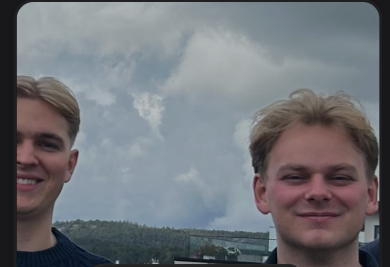
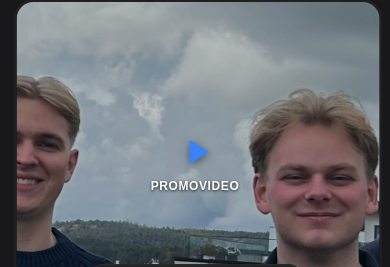
Before and after one commit to sigurdmaeland/gruppe14_IS310, a React (Vite) app: page / in a window 390 px wide. Shown: the part 186-453 px from the top of the page. Built offline with nearby package versions, Linux system fonts and the light colour scheme.

Commit message:
gjort endirnger i kontakt.jsx og tilhørende css

```diff
--- a/src/components/Hero.jsx
+++ b/src/components/Hero.jsx
@@ -1,7 +1,9 @@
-import React from 'react';
+import React, { useState } from 'react';
 import './css/hero.css';
 
 const Hero = () => {
+  const [isVideoModalOpen, setIsVideoModalOpen] = useState(false);
+
   const handleScrollToSection = (sectionId) => {
     const element = document.getElementById(sectionId);
     if (element) {
@@ -10,6 +12,14 @@ const Hero = () => {
         block: 'start'
       });
     }
+  };
+
+  const openVideoModal = () => {
+    setIsVideoModalOpen(true);
+  };
+
+  const closeVideoModal = () => {
+    setIsVideoModalOpen(false);
   };
 
   return (
@@ -25,6 +35,19 @@ const Hero = () => {
               e.target.nextElementSibling.style.display = 'flex';
             }}
           />
+
+          {/* Play button overlay på bildet */}
+          <button
+            className="hero-play-button"
+            onClick={openVideoModal}
+            aria-label="Se promovideo"
+          >
+            <svg viewBox="0 0 24 24" fill="currentColor" className="play-icon">
+              <path d="M8 5v14l11-7z"/>
+            </svg>
+            <span className="play-text">Promovideo</span>
+          </button>
+
           <div className="hero-image-placeholder" style={{display: 'none'}}>
             <div className="placeholder-content">
               <h3>Gruppe 14</h3>
@@ -53,6 +76,29 @@ const Hero = () => {
             </button>
           </div>
         </div>
+
+        {/* Video Modal */}
+        {isVideoModalOpen && (
+          <div className="hero-video-modal-overlay" onClick={closeVideoModal}>
+            <div className="hero-video-modal-content" onClick={(e) => e.stopPropagation()}>
+              <button
+                className="hero-video-modal-close"
+                onClick={closeVideoModal}
+                aria-label="Lukk video"
+              >
+                ×
+              </button>
+              <div className="hero-video-modal-wrapper">
+                <iframe
+                  className="hero-video-modal-iframe"
+                  src="https://www.youtube.com/embed/9z8irRiijeo?autoplay=1&modestbranding=1&rel=0&showinfo=0"
+                  title="Promovideo"
+                  allowFullScreen
+                />
+              </div>
+            </div>
+          </div>
+        )}
       </div>
     </section>
   );
--- a/src/components/Navbar.jsx
+++ b/src/components/Navbar.jsx
@@ -64,11 +64,6 @@ function Navbar() {
               </a>
             </li>
             <li>
-              <a href="#promovideo" className="navbar-link" onClick={(e) => handleSmoothScroll(e, 'promovideo')}>
-                Promovideo
-              </a>
-            </li>
-            <li>
               <a href="#prosjekter" className="navbar-link" onClick={(e) => handleSmoothScroll(e, 'prosjekter')}>
                 Prosjekter
               </a>
--- a/src/components/css/hero.css
+++ b/src/components/css/hero.css
@@ -39,6 +39,57 @@
   border-radius: 20px;
   box-shadow: var(--shadow);
   border: 3px solid var(--border);
+}
+
+/* Play Button Overlay - Maximum Size Design */
+.hero-play-button {
+  position: absolute;
+  top: 45%;
+  left: 50%;
+  transform: translate(-50%, -50%);
+  background: transparent;
+  border: none;
+  border-radius: 50%;
+  width: 150px;
+  height: 150px;
+  display: flex;
+  flex-direction: column;
+  align-items: center;
+  justify-content: center;
+  cursor: pointer;
+  transition: all 0.3s ease;
+  z-index: 2;
+  gap: 6px;
+}
+
+.hero-play-button:hover {
+  transform: translate(-50%, -50%) scale(1.08);
+  background: rgba(255, 255, 255, 0.1);
+}
+
+.hero-play-button:active {
+  transform: translate(-50%, -50%) scale(0.95);
+}
+
+.play-icon {
+  width: 58px;
+  height: 58px;
+  color: var(--accent);
+  margin-left: 4px; /* Juster for visuell sentrering */
+  filter: drop-shadow(0 2px 4px rgba(0, 0, 0, 0.5));
+}
+
+.play-text {
+  font-size: 0.7rem;
+  font-weight: 700;
+  color: white;
+  text-transform: uppercase;
+  letter-spacing: 0.6px;
+  text-shadow: 0 1px 3px rgba(0, 0, 0, 0.8);
+}
+
+[data-theme="dark"] .hero-play-button:hover {
+  background: rgba(255, 255, 255, 0.05);
 }
 
 .hero-image-placeholder {
@@ -165,6 +216,71 @@
   box-shadow: 0 8px 25px rgba(59,130,246,0.3);
 }
 
+/* Video Modal */
+.hero-video-modal-overlay {
+  position: fixed;
+  top: 0;
+  left: 0;
+  right: 0;
+  bottom: 0;
+  background: rgba(0, 0, 0, 0.9);
+  display: flex;
+  align-items: center;
+  justify-content: center;
+  z-index: 1000;
+  padding: 2rem;
+}
+
+.hero-video-modal-content {
+  position: relative;
+  width: 100%;
+  max-width: 900px;
+  max-height: 80vh;
+  background: var(--card);
+  border-radius: 12px;
+  overflow: hidden;
+  box-shadow: 0 25px 50px rgba(0, 0, 0, 0.5);
+}
+
+.hero-video-modal-close {
+  position: absolute;
+  top: 1rem;
+  right: 1rem;
+  background: rgba(0, 0, 0, 0.7);
+  color: white;
+  border: none;
+  border-radius: 50%;
+  width: 40px;
+  height: 40px;
+  font-size: 1.5rem;
+  cursor: pointer;
+  display: flex;
+  align-items: center;
+  justify-content: center;
+  z-index: 10;
+  transition: background 0.3s ease;
+}
+
+.hero-video-modal-close:hover {
+  background: rgba(0, 0, 0, 0.9);
+}
+
+.hero-video-modal-wrapper {
+  position: relative;
+  width: 100%;
+  padding-bottom: 56.25%; /* Standard 16:9 aspect ratio */
+  height: 0;
+}
+
+.hero-video-modal-iframe {
+  position: absolute;
+  top: 0;
+  left: 0;
+  width: 100%;
+  height: 100%;
+  border: none;
+}
+
 /* Animations */
 @keyframes zoomIn {
   0% {
@@ -207,6 +323,29 @@
     font-size: 0.9rem;
     padding: 0.8rem 1.5rem;
   }
+
+  .hero-play-button {
+    width: 120px;
+    height: 120px;
+    top: 40%;
+  }
+
+  .play-icon {
+    width: 46px;
+    height: 46px;
+  }
+
+  .play-text {
+    font-size: 0.8rem;
+  }
+
+  .hero-video-modal-overlay {
+    padding: 1rem;
+  }
+
+  .hero-video-modal-content {
+    max-width: 95%;
+  }
 }
 
 @media (max-width: 480px) {
@@ -243,6 +382,35 @@
     max-width: 250px;
   }
 
+  .hero-play-button {
+    width: 110px;
+    height: 110px;
+    top: 35%;
+  }
+
+  .play-icon {
+    width: 42px;
+    height: 42px;
+  }
+
+  .play-text {
+    font-size: 0.75rem;
+  }
+
+  .hero-video-modal-overlay {
+    padding: 0.5rem;
+  }
+
+  .hero-video-modal-content {
+    max-width: 98%;
+  }
+
+  .hero-video-modal-close {
+    width: 35px;
+    height: 35px;
+    font-size: 1.2rem;
+  }
+
   .placeholder-content h3 {
     font-size: 2rem;
   }
--- a/src/pages/Home.jsx
+++ b/src/pages/Home.jsx
@@ -1,7 +1,6 @@
 import React, { useEffect } from 'react';
 import Hero from '../components/Hero';
 import Omoss from '../components/Omoss';
-import Promovideo from '../components/Promovideo';
 import Prosjekt from '../components/Prosjekt';
 import Prosjektønsker from '../components/Prosjektønsker';
 import Kontakt from '../components/Kontakt';
@@ -71,7 +70,6 @@ const Home = () => {
     <div className="single-page-container">
       <Hero />
       <Omoss />
-      <Promovideo />
       <Prosjekt />
       <Prosjektønsker />
       <Kontakt />
```
